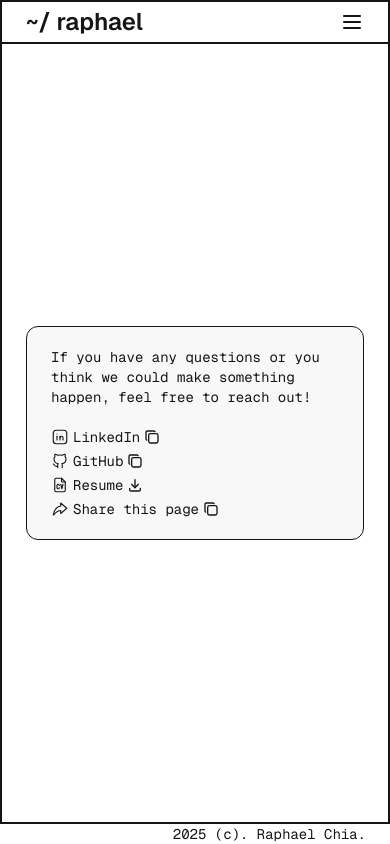
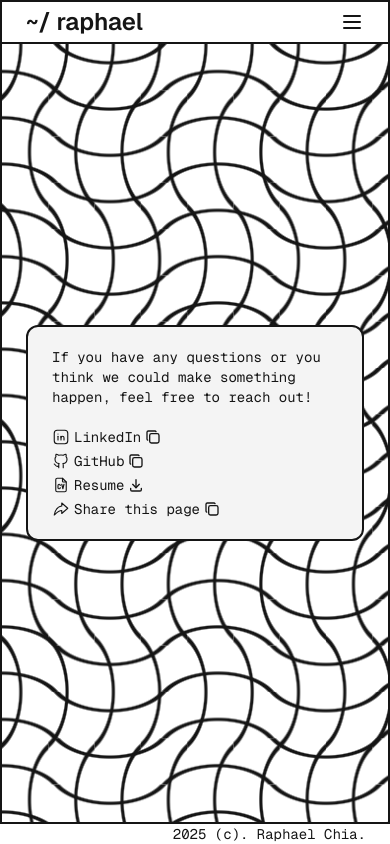
Before and after one commit to RaphaelChia/about-me, a Next.js app: page /contact in a window 390 px wide. Built offline with nearby package versions, Linux system fonts and the light colour scheme.

Commit message:
fixed mobile loggo and contact me page

```diff
--- a/src/app/contact/page.tsx
+++ b/src/app/contact/page.tsx
@@ -15,8 +15,8 @@ import Link from "next/link";
 
 const Page = () => {
   return (
-    <div className="flex-1  flex items-center justify-center pad-x-page">
-      <div className="border rounded-xl px-6 py-5 bg-background-secondary/20 font-mono flex flex-col gap-1">
+    <div className="flex-1 flex items-center justify-center pad-x-page netv1">
+      <div className="border-[2px] rounded-xl px-6 py-5 bg-card font-mono flex flex-col gap-1">
         <div className="text-sm max-w-[320px] mb-4">
           If you have any questions or you think we could make something happen,
           feel free to reach out!
--- a/src/app/globals.css
+++ b/src/app/globals.css
@@ -6,6 +6,7 @@
   --background-secondary: #d9d9d9;
   --foreground: #151515;
   --foreground-secondary: #999;
+  --card-background: #f4f4f4;
   --border: #9c9c9c;
   --page-px: 24px;
   --page-py: 36px;
@@ -17,6 +18,7 @@
   --color-background-secondary: var(--background-secondary);
   --color-foreground: var(--foreground);
   --color-foreground-secondary: var(--foreground-secondary);
+  --color-card: var(--card-background);
   --color-border: var(--border);
   --font-sans: var(--font-geist-sans);
   --font-mono: var(--font-geist-mono);
@@ -77,3 +79,40 @@ body {
   clip-path: polygon(50% 0, 100% 100%, 0 100%);
   background: black;
 }
+
+.netv1 {
+  background: radial-gradient(
+        farthest-side at -33.33% 50%,
+        #0000 52%,
+        #151515 54% 57%,
+        #0000 59%
+      )
+      0 calc(216px / 2),
+    radial-gradient(
+        farthest-side at 50% 133.33%,
+        #0000 52%,
+        #151515 54% 57%,
+        #0000 59%
+      )
+      calc(216px / 2) 0,
+    radial-gradient(
+      farthest-side at 133.33% 50%,
+      #0000 52%,
+      #151515 54% 57%,
+      #0000 59%
+    ),
+    radial-gradient(
+      farthest-side at 50% -33.33%,
+      #0000 52%,
+      #151515 54% 57%,
+      #0000 59%
+    ),
+    #ffffff;
+  background-size: calc(216px / 4.667) 216px, 216px calc(216px / 4.667);
+}
+
+.longbar {
+  background: linear-gradient(135deg, #0000 18.75%, #ffffff 0 31.25%, #0000 0),
+    repeating-linear-gradient(45deg, #ffffff -6.25% 6.25%, #151515 0 18.75%);
+  background-size: 200px 200px;
+}
--- a/src/components/logo.tsx
+++ b/src/components/logo.tsx
@@ -1,6 +1,6 @@
 import Link from "next/link";
 
-const MobileLogo = () => {
+const Logo = () => {
   return (
     <Link href="/" className="font-semibold text-2xl font-sans">
       ~/ raphael
@@ -8,4 +8,4 @@ const MobileLogo = () => {
   );
 };
 
-export default MobileLogo;
+export default Logo;
--- a/src/components/mobile-navbar.tsx
+++ b/src/components/mobile-navbar.tsx
@@ -1,5 +1,5 @@
 "use client";
-import MobileLogo from "@/components/logo";
+import Logo from "@/components/logo";
 import { NAVBAR_ITEMS } from "@/components/navbar/navbar";
 import { cn } from "@/lib/utils";
 import { IconMenu2 } from "@tabler/icons-react";
@@ -35,7 +35,9 @@ const MobileNavbar = () => {
             isOpen ? "translate-y-0" : "-translate-y-full"
           )}
         >
-          <MobileLogo />
+          <div className="pad-x-page h-[44px] flex items-center">
+            <Logo />
+          </div>
           {NAVBAR_ITEMS.map((item) => (
             <div
               key={item.label}
```
